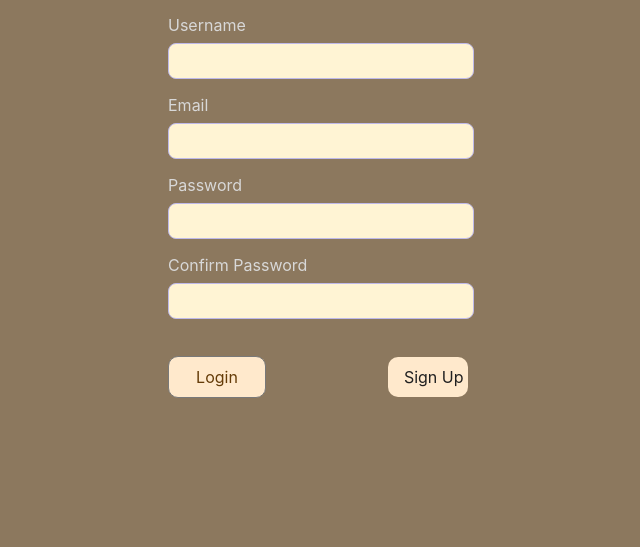
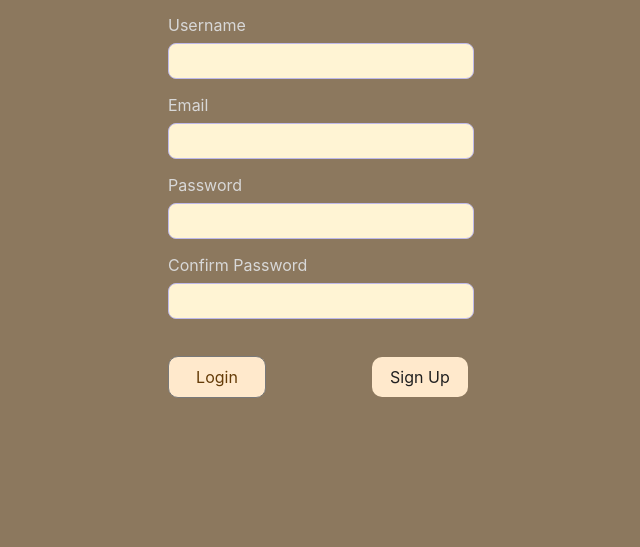
Before and after one commit to Amon3141/2you, a Flask app: page /register in a window 1280 px wide. Shown: the part 185-732 px from the top of the page, without its empty margins (319-959 px from the left). Run offline with Flask 3, Linux system fonts and the light colour scheme.

Commit message:
adjusted signin button

```diff
--- a/static/css/form.css
+++ b/static/css/form.css
@@ -74,7 +74,7 @@ input#submit {
 }
 
 .register-bottom-button #submit {
-  width: 5rem;
+  width: 6rem;
 }
 
 .register-bottom-button {
```
